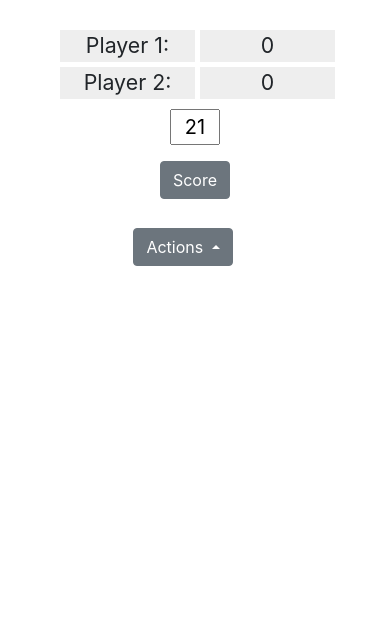
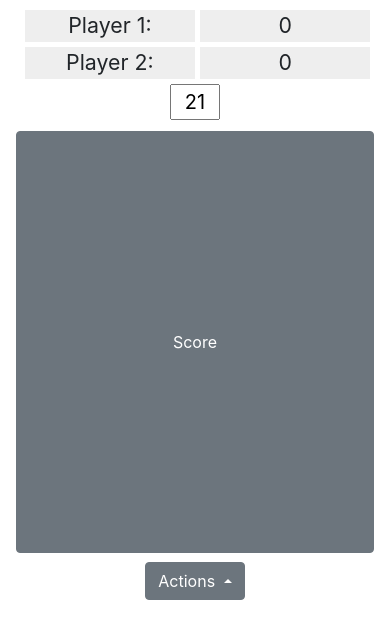
Before and after one commit to FreeFlyFall/PongersKeeper, a website: page index.html in a window 390 px wide. Drawn offline with nearby package versions, Linux system fonts and the light colour scheme; no server answers.

Commit message:
Change scaling to fit mobile devices

```diff
--- a/index.html
+++ b/index.html
@@ -4,6 +4,10 @@
 <head>
 	<meta charset="UTF-8">
 	<title>ScoreBoard</title>
+
+
+	<meta name="viewport" content="width=device-width, initial-scale=1.0">
+
 
 	<!-- Bootstrap -->
 	<link rel="stylesheet" href="https://stackpath.bootstrapcdn.com/bootstrap/4.4.1/css/bootstrap.min.css" integrity="sha384-Vkoo8x4CGsO3+Hhxv8T/Q5PaXtkKtu6ug5TOeNV6gBiFeWPGFN9MuhOf23Q9Ifjh" crossorigin="anonymous">
@@ -32,7 +36,9 @@
 					<span id="p2Display">0</span>
 				</div>
 			</div>
+		</div>
 
+		<div class="containter2">
 			<div class="wrapper2">
 				<div class="selector box1">
 					<input type="number" name="target" id="target" value="21" maxlength="3" oninput="javascript: if (this.value.length > this.maxLength) this.value = this.value.slice(0, this.maxLength);">
--- a/public/script.js
+++ b/public/script.js
@@ -1,7 +1,3 @@
-// Add server reset
-// send names on connection
-// hide score and all actions unless initial player, or on switch
-
 var p1Display = document.getElementById('p1Display');
 var p2Display = document.getElementById('p2Display');
 var p1Active = document.getElementById('p1Active');
--- a/public/style.css
+++ b/public/style.css
@@ -10,10 +10,21 @@ input[type=number] {
   -moz-appearance:textfield;
 }
 
+body {
+	min-width: 300px;
+}
+
 .container {
     margin: auto !important;
     min-width: 300px !important;
-    max-width: 25%;
+    max-width: 95%;
+    text-align: center;
+}
+
+.container2 {
+    margin: auto !important;
+    min-width: 300px !important;
+    max-width: 99%;
     text-align: center;
 }
 
@@ -37,7 +48,7 @@ input, select, textarea{
 }
 
 .wrapper {
-	margin-top: 30px;
+	margin-top: 10px;
     display: grid;
     grid-gap: 5px;
     grid-template-columns: 50% 50%;
@@ -55,13 +66,11 @@ input, select, textarea{
 }
 
 .wrapper3 {
-	/* margin-left: 55%;  */
     display: grid;
     grid-gap: 3px;
-    grid-template-columns: 1fr 1fr 1fr 1fr 1fr;
-    grid-template-rows: minmax(20px, auto);
+    grid-template-columns: 1fr ;
     font-size: 15pt;
-	justify-items: end;
+	justify-items: center;
 }
 
 .small-text {
@@ -111,7 +120,7 @@ input, select, textarea{
 }
 
 .selector {
-    margin-top: 10px !important;
+    margin-top: 5px !important;
     margin-right: 3px !important;
     margin-bottom: 3px !important;
     margin-left: 3px !important;
@@ -124,5 +133,10 @@ input, select, textarea{
 }
 
 #feedback {
-	margin-top: 25px !important;
+	margin-top: 10px !important;
 }
+
+#submit {
+	width: 92vw;
+	height: 50vh;
+}
```
